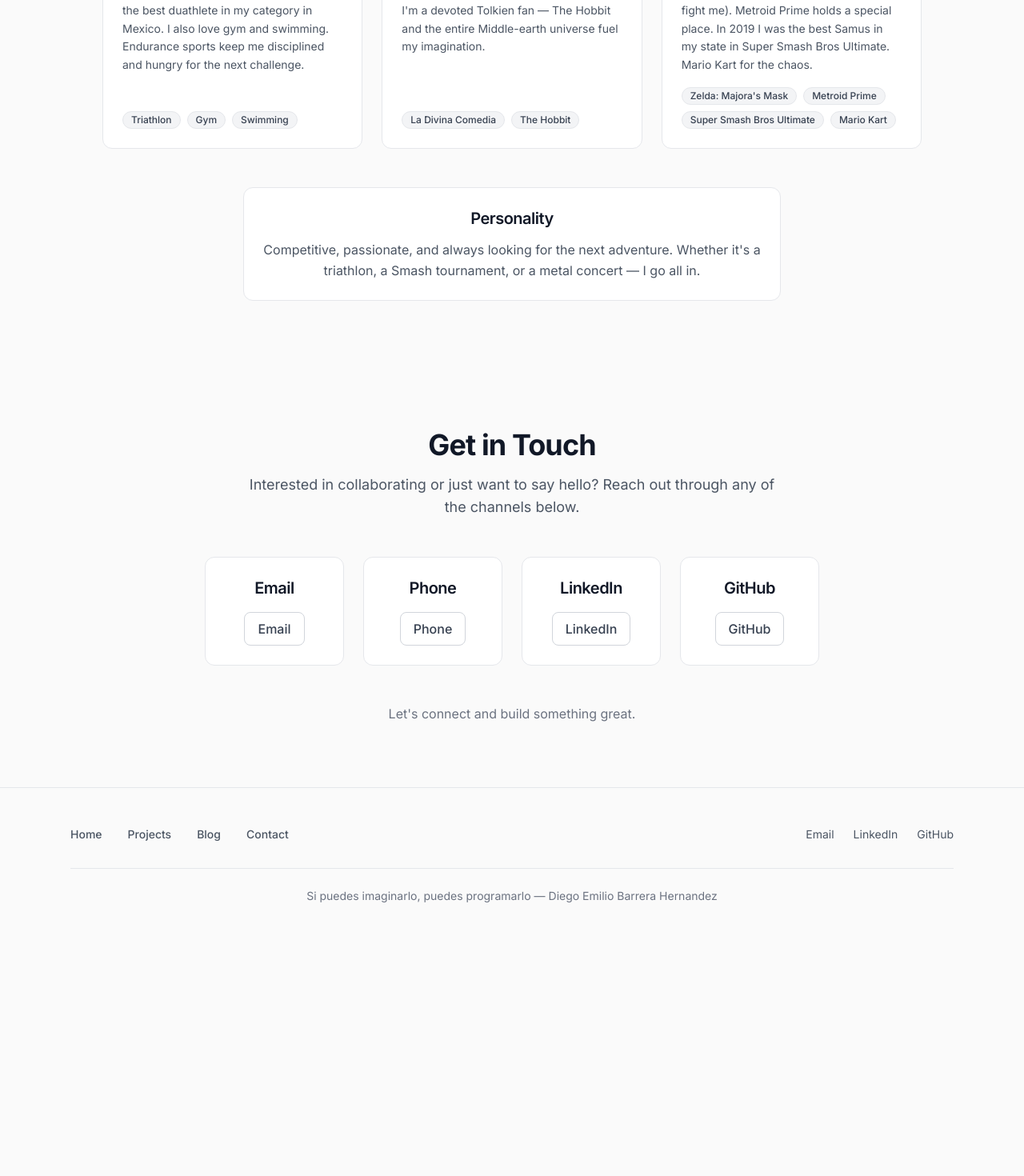
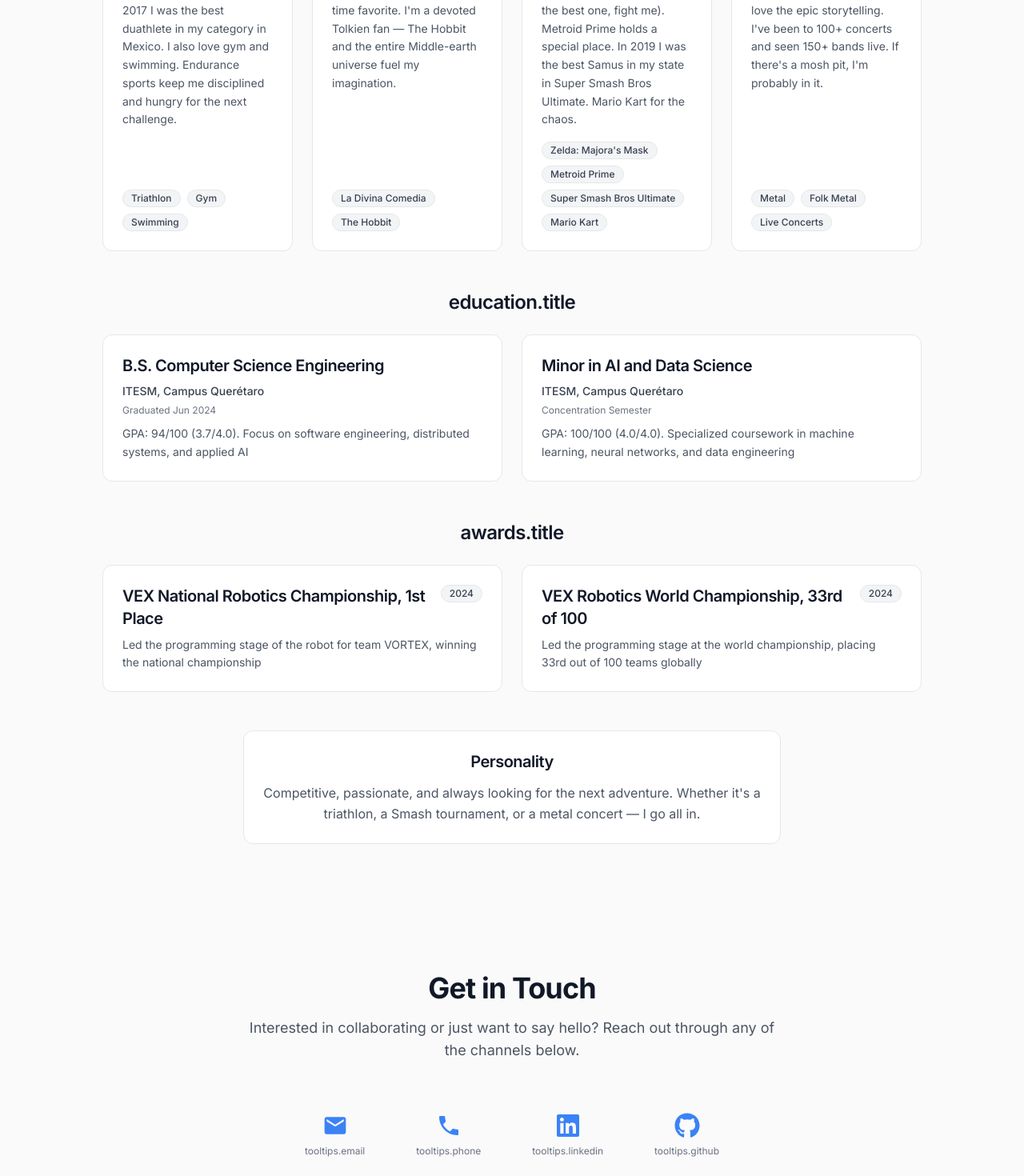
Before and after one commit to ulmo369/ThisIsUlmo, a React (Vite) app: page / in a window 1280 px wide. Shown: the part 4900-6370 px from the top of the page at 80% size. Before the commit the page ends 6078 px from the top, so only its background shows below. Built offline with nearby package versions, Linux system fonts and the light colour scheme.

Commit message:
feat: update PersonalSection and ContactSection for restructure

```diff
--- a/src/components/sections/ContactSection.tsx
+++ b/src/components/sections/ContactSection.tsx
@@ -1,31 +1,33 @@
 import { useTranslation } from 'react-i18next';
 import { motion } from 'framer-motion';
+import { MdEmail, MdPhone } from 'react-icons/md';
+import { FaLinkedin, FaGithub } from 'react-icons/fa';
 import { contactInfo } from '@/data/contact';
 import { fadeInUp, staggerContainer } from '@/lib/motion';
 import Section from '@/components/ui/Section';
 import Container from '@/components/ui/Container';
 import Heading from '@/components/ui/Heading';
-import Card from '@/components/ui/Card';
-import Button from '@/components/ui/Button';
+import type { ComponentType } from 'react';
 
-/** Contact method descriptor for rendering cards */
+/** Contact method descriptor for rendering icons */
 interface ContactMethod {
   key: string;
   href: string;
   external: boolean;
+  icon: ComponentType<{ className?: string }>;
 }
 
 /** Builds the list of contact methods from static data */
 function getContactMethods(): ContactMethod[] {
   const methods: ContactMethod[] = [
-    { key: 'email', href: `mailto:${contactInfo.email}`, external: false },
+    { key: 'email', href: `mailto:${contactInfo.email}`, external: false, icon: MdEmail },
   ];
   if (contactInfo.phone) {
-    methods.push({ key: 'phone', href: `tel:${contactInfo.phone}`, external: false });
+    methods.push({ key: 'phone', href: `tel:${contactInfo.phone}`, external: false, icon: MdPhone });
   }
   methods.push(
-    { key: 'linkedin', href: contactInfo.linkedin, external: true },
-    { key: 'github', href: contactInfo.github, external: true },
+    { key: 'linkedin', href: contactInfo.linkedin, external: true, icon: FaLinkedin },
+    { key: 'github', href: contactInfo.github, external: true, icon: FaGithub },
   );
   return methods;
 }
@@ -52,23 +54,28 @@ export default function ContactSection() {
             </p>
           </motion.div>
 
-          {/* Contact cards */}
-          <div className="grid gap-6 grid-cols-1 sm:grid-cols-2 lg:grid-cols-4 max-w-3xl mx-auto w-full">
-            {methods.map((method) => (
-              <motion.div key={method.key} variants={fadeInUp}>
-                <Card className="h-full flex flex-col items-center text-center gap-4">
-                  <Heading level={4}>{t(method.key)}</Heading>
-                  <Button
-                    variant="outline"
-                    href={method.href}
-                    external={method.external}
-                  >
-                    {t(method.key)}
-                  </Button>
-                </Card>
-              </motion.div>
-            ))}
-          </div>
+          {/* Contact icons */}
+          <motion.div
+            variants={fadeInUp}
+            className="flex flex-wrap items-center justify-center gap-8"
+          >
+            {methods.map((method) => {
+              const IconComponent = method.icon;
+              return (
+                <a
+                  key={method.key}
+                  href={method.href}
+                  target={method.external ? '_blank' : undefined}
+                  rel={method.external ? 'noopener noreferrer' : undefined}
+                  aria-label={t(`tooltips.${method.key}`)}
+                  className="flex flex-col items-center gap-2 p-4 rounded-lg hover:bg-gray-100 dark:hover:bg-gray-800 transition-colors"
+                >
+                  <IconComponent className="w-8 h-8 text-primary-500 dark:text-primary-400" />
+                  <span className="text-xs text-gray-500 dark:text-gray-400">{t(`tooltips.${method.key}`)}</span>
+                </a>
+              );
+            })}
+          </motion.div>
 
           {/* CTA */}
           <motion.p
--- a/src/components/sections/PersonalSection.tsx
+++ b/src/components/sections/PersonalSection.tsx
@@ -1,6 +1,8 @@
 import { useTranslation } from 'react-i18next';
 import { motion } from 'framer-motion';
 import { personalInfo } from '@/data/personal';
+import { education } from '@/data/education';
+import { awards } from '@/data/awards';
 import { fadeInUp, staggerContainer } from '@/lib/motion';
 import Section from '@/components/ui/Section';
 import Container from '@/components/ui/Container';
@@ -9,7 +11,7 @@ import Card from '@/components/ui/Card';
 import Badge from '@/components/ui/Badge';
 
 /** Category keys that map to arrays in personalInfo */
-const CATEGORIES = ['sports', 'books', 'games'] as const;
+const CATEGORIES = ['sports', 'books', 'games', 'music'] as const;
 
 export default function PersonalSection() {
   const { t } = useTranslation('personal');
@@ -33,7 +35,7 @@ export default function PersonalSection() {
           </motion.div>
 
           {/* Category cards */}
-          <div className="grid gap-6 grid-cols-1 sm:grid-cols-3">
+          <div className="grid gap-6 grid-cols-1 sm:grid-cols-2 lg:grid-cols-4">
             {CATEGORIES.map((category) => (
               <motion.div key={category} variants={fadeInUp}>
                 <Card className="h-full flex flex-col gap-4">
@@ -51,6 +53,43 @@ export default function PersonalSection() {
             ))}
           </div>
 
+          {/* Education */}
+          <motion.div variants={fadeInUp}>
+            <Heading level={3} className="text-center mb-6">
+              {t('education.title')}
+            </Heading>
+            <div className="grid gap-6 sm:grid-cols-2">
+              {education.map((entry) => (
+                <Card key={`${entry.institution}-${entry.degree}`} className="h-full">
+                  <Heading level={4} className="mb-2">{entry.degree}</Heading>
+                  <p className="text-sm font-medium text-gray-700 dark:text-gray-300">{entry.institution}</p>
+                  <span className="text-xs text-gray-500 dark:text-gray-400">{entry.period}</span>
+                  {entry.description && (
+                    <p className="mt-2 text-sm text-gray-600 dark:text-gray-400 leading-relaxed">{entry.description}</p>
+                  )}
+                </Card>
+              ))}
+            </div>
+          </motion.div>
+
+          {/* Awards */}
+          <motion.div variants={fadeInUp}>
+            <Heading level={3} className="text-center mb-6">
+              {t('awards.title')}
+            </Heading>
+            <div className="grid gap-6 sm:grid-cols-2">
+              {awards.map((award) => (
+                <Card key={award.title} className="h-full">
+                  <div className="flex items-start justify-between gap-2 mb-2">
+                    <Heading level={4}>{award.title}</Heading>
+                    {award.year && <Badge label={award.year} variant="default" />}
+                  </div>
+                  <p className="text-sm text-gray-600 dark:text-gray-400 leading-relaxed">{award.description}</p>
+                </Card>
+              ))}
+            </div>
+          </motion.div>
+
           {/* Personality */}
           <motion.div variants={fadeInUp}>
             <Card className="text-center max-w-2xl mx-auto">
```
